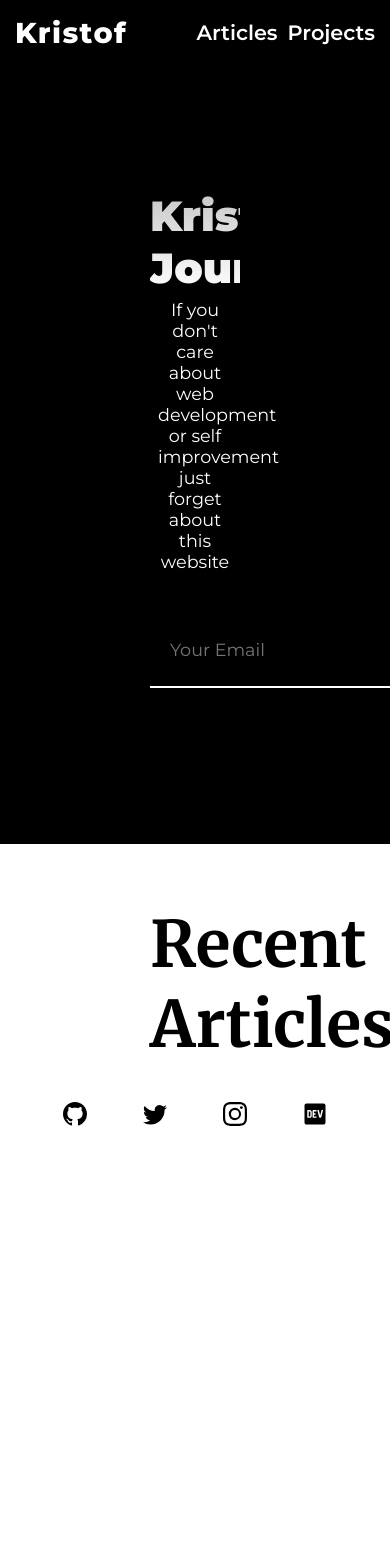
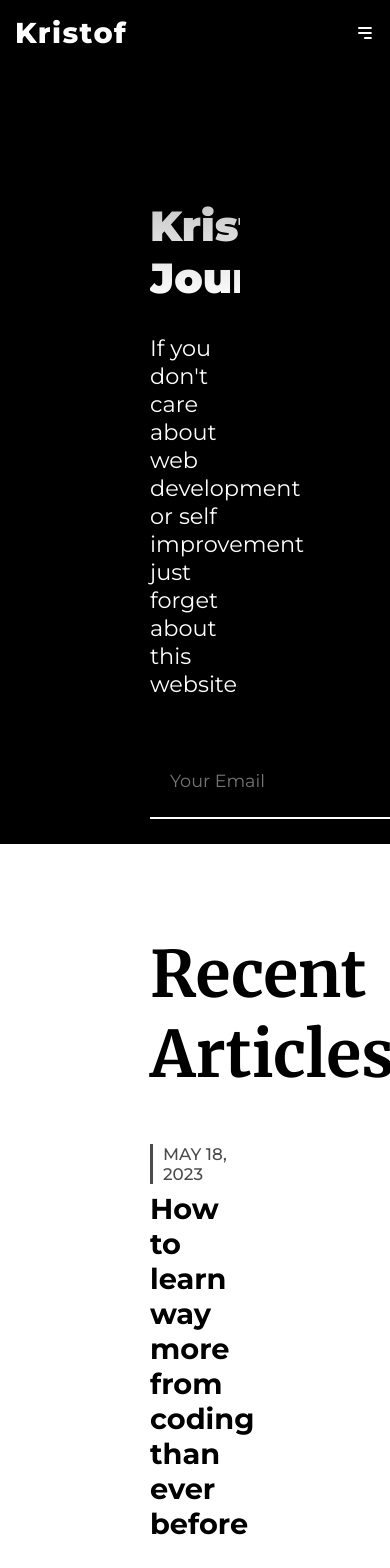
Before and after one commit to kristof1345/kristof-v.1, a Next.js app: page / in a window 390 px wide. Shown: the top 1568 px of the page. Before the commit the page ends 1154 px from the top, so only its background shows below. Built offline with nearby package versions, Linux system fonts and the light colour scheme.

Commit message:
improved

```diff
--- a/src/pages/components/Header.js
+++ b/src/pages/components/Header.js
@@ -1,7 +1,11 @@
 import Link from "next/link";
-import { BsSun, BsMoon } from "react-icons/bs";
+import { useState } from "react";
+import { HiMenuAlt3 } from "react-icons/hi";
+import { MdClose } from "react-icons/md";
 
 export default function Header() {
+  const [menu, setMenu] = useState(false);
+
   return (
     <header>
       <Link href="/">
@@ -10,7 +14,15 @@ export default function Header() {
       <nav>
         <Link href="/articles">Articles</Link>
         <Link href="/projects">Projects</Link>
+        <div className="toggle">
+          {!menu ? (
+            <HiMenuAlt3 onClick={() => setMenu((prev) => !prev)} />
+          ) : (
+            <MdClose onClick={() => setMenu((prev) => !prev)} />
+          )}
+        </div>
       </nav>
+      <div className={`dropdown ${menu === true ? "down" : ""}`}>sajdhjk</div>
     </header>
   );
 }
--- a/src/pages/index.js
+++ b/src/pages/index.js
@@ -1,4 +1,5 @@
 import { NextSeo } from "next-seo";
+import Link from "next/link";
 
 export default function Home() {
   return (
@@ -27,6 +28,29 @@ export default function Home() {
         </section>
         <section className="recent-articles">
           <h2>Recent Articles</h2>
+          <div>
+            <article>
+              <div>MAY 18, 2023</div>
+              <Link
+                href="/articles/how-to-learn-way-more-from-coding-than-ever-before"
+                className="lightlogo"
+              >
+                <h4>How to learn way more from coding than ever before</h4>
+              </Link>
+            </article>
+            <article>
+              <div>MAY 18, 2023</div>
+              <Link
+                href="/articles/how-to-learn-way-more-from-coding-than-ever-before"
+                className="lightlogo"
+              >
+                <h4>How to learn way more from coding than ever before</h4>
+              </Link>
+            </article>
+          </div>
+          <Link href="/articles" className="read-more">
+            Read More Articles
+          </Link>
         </section>
       </main>
     </>
--- a/src/styles/globals.scss
+++ b/src/styles/globals.scss
@@ -33,47 +33,8 @@ $fira: "Fira Sans", sans-serif;
   opacity: 0;
 }
 
-.example-enter {
-  opacity: 0.01;
-}
-
-.example-enter.example-enter-active {
-  opacity: 1;
-  transition: opacity 500ms ease-in;
-}
-
-.example-leave {
-  opacity: 1;
-}
-
-.example-leave.example-leave-active {
-  opacity: 0.01;
-  transition: opacity 300ms ease-in;
-}
-
-.dark {
-  background-color: #191919;
-  color: #c1c1c1;
-}
-
-.light {
-  color: #5b5b5b;
-  background-color: white;
-}
-
 .lightlogo {
   color: #000000;
-}
-
-.darklogo {
-  color: #ffffff;
-}
-
-.dark-divider {
-  border: none;
-  border-top: 0.5px dashed #414141;
-  width: 1000px;
-  margin-bottom: 12px;
 }
 
 .divider {
@@ -124,6 +85,10 @@ header {
     justify-content: end;
     font-size: 1.3rem;
     font-weight: 600;
+    .toggle {
+      display: none;
+    }
+
     a {
       color: #ffffff;
     }
@@ -153,8 +118,8 @@ header {
     padding: 0 150px;
 
     h1 {
-      margin-top: 190px;
-      font-size: 7rem;
+      margin-top: 200px;
+      font-size: 8.2vw;
       font-weight: 900;
       background: -webkit-linear-gradient(#c7c7c7, #ffffff);
       -webkit-background-clip: text;
@@ -169,7 +134,7 @@ header {
     p {
       max-width: 700px;
       color: #ffffff;
-      font-size: 1.4rem;
+      font-size: 1.6vw;
       font-weight: 400;
       padding: 25px 0;
     }
@@ -186,7 +151,7 @@ header {
         padding: 15px 20px;
         font-size: 1.1rem;
         color: white;
-        min-width: 400px;
+        min-width: 25vw;
       }
       input:focus {
         outline: none;
@@ -208,106 +173,135 @@ header {
   }
 
   .recent-articles {
-    padding: 60px 150px 10px 150px;
+    padding: 90px 150px 90px 150px;
 
     h2 {
       font-size: 4rem;
       font-family: $merri;
+      margin-bottom: 50px;
       // letter-spacing: 2px;
+    }
+
+    div {
+      article {
+        margin-top: 40px;
+        div {
+          font-size: 1.05rem;
+          margin-bottom: 7px;
+          font-weight: 500;
+          opacity: 0.7;
+          padding-left: 10px;
+          border-left: 3.5px solid black;
+        }
+
+        a {
+          display: block;
+          width: 90%;
+          text-decoration: none;
+          h4 {
+            font-size: 1.8rem;
+          }
+          h4:hover {
+            opacity: 0.5;
+          }
+        }
+      }
+    }
+
+    .read-more {
+      display: block;
+      width: max-content;
+      text-decoration: none;
+      color: #ffffff;
+      margin-top: 50px;
+      border-radius: 2px;
+      font-size: 1.1rem;
+      padding: 15px 55px;
+      font-weight: 500;
+      background-color: black;
+      border: 2px solid black;
+    }
+    .read-more:hover {
+      background-color: transparent;
+      color: black;
     }
   }
 }
 
-.light-grad {
-  position: absolute;
-  right: 0;
-  bottom: -1px;
-  width: 50px;
-  height: 2px;
-  background-image: linear-gradient(
-    to right,
-    rgba(255, 0, 0, 0),
-    rgba(255, 255, 255, 1)
-  );
-}
-
-.dark-grad {
-  position: absolute;
-  right: 0;
-  bottom: -1px;
-  width: 50px;
-  height: 2px;
-  background-image: linear-gradient(to right, rgba(255, 0, 0, 0), #191919);
-}
-
-.dark-top {
-  background-image: linear-gradient(to top, rgba(255, 0, 0, 0), #191919);
-}
-.light-top {
-  background-image: linear-gradient(
-    to top,
-    rgba(255, 0, 0, 0),
-    rgba(255, 255, 255, 1)
-  );
-}
-.dark-bottom {
-  background-image: linear-gradient(to bottom, rgba(255, 0, 0, 0), #191919);
-}
-.light-bottom {
-  background-image: linear-gradient(
-    to bottom,
-    rgba(255, 0, 0, 0),
-    rgba(255, 255, 255, 1)
-  );
-}
-
 .articles-main {
   flex: 1 1 auto;
-  padding: 0 20px;
+  padding: 100px 20px 0 20px;
+
+  h1 {
+    text-align: center;
+    font-size: 5rem;
+    font-family: $merri;
+    font-weight: 900;
+  }
 
   .articles-holder {
-    margin-top: 5px;
     margin: auto;
-    max-width: 770px;
-    padding: 15px 0 10px 0;
-    border-left: 0.8px dashed #d2d1d1; //#414141
+    margin-top: 35px;
+    max-width: 800px;
+    padding: 40px 0 10px 0;
+    border-left: 3.5px solid #000000; //#414141
     position: relative;
 
     .grad-top {
       position: absolute;
       top: 0;
       bottom: 0;
-      left: -1px;
-      width: 2px;
-      height: 35px;
+      left: -4px;
+      width: 4px;
+      height: 40px;
+      background-image: linear-gradient(
+        to top,
+        rgba(255, 0, 0, 0),
+        rgba(255, 255, 255, 1)
+      );
     }
     .grad-bottom {
       position: absolute;
       bottom: 0;
-      left: -1px;
-      width: 2px;
+      left: -4px;
+      width: 4px;
       height: 30px;
+      background-image: linear-gradient(
+        to bottom,
+        rgba(255, 0, 0, 0),
+        rgba(255, 255, 255, 1)
+      );
     }
 
     .articles {
       article {
         margin: 0 0 30px 0;
-        padding: 0 0 5px 50px;
-        border-bottom: 0.8px dashed #d2d1d1;
+        padding: 0 0 5px 40px;
         position: relative;
         .article-content {
           div {
-            font-size: 0.8rem;
+            font-size: 1rem;
             margin-bottom: 2px;
             font-weight: 500;
             opacity: 0.7;
           }
+          .timeline {
+            position: absolute;
+            width: 15px;
+            height: 15px;
+            border-radius: 999px;
+            top: -4px;
+            left: -13.5px;
+            opacity: 1;
+            background: #000000;
+            border: 5px solid white;
+          }
+
           a {
             display: block;
-            width: 90%;
             text-decoration: none;
             h4 {
-              font-size: 1.2rem;
+              font-size: 1.6rem;
               margin-bottom: 3px;
             }
             h4:hover {
@@ -322,6 +316,7 @@ header {
 
 .article-main {
   flex: 1 1 auto;
+  padding: 50px 0;
 
   .article-holder {
     max-width: 800px;
@@ -379,18 +374,13 @@ header {
 
 .projects-main {
   flex: 1 1 auto;
-  padding: 0 20px;
+  padding: 100px 20px;
 
   .projects-holder {
-    padding: 20px 0 0 0;
-
     h1 {
       text-align: center;
-      font-size: 3.8rem;
-      background: -webkit-linear-gradient(#535353, #000000);
-      -webkit-background-clip: text;
-      background-clip: text;
-      -webkit-text-fill-color: transparent;
+      font-size: 5rem;
+      font-family: $merri;
       font-weight: 900;
     }
 
@@ -459,11 +449,87 @@ footer {
   }
 }
 
-@media (max-width: 600px) {
-  .dark-divider {
-    width: 90%;
+@media (max-width: 1100px) {
+  header {
+    padding: 0 50px;
+    nav {
+      display: flex;
+      gap: 2.2rem;
+      justify-content: end;
+      font-size: 1.3rem;
+      font-weight: 600;
+      a {
+        color: #ffffff;
+      }
+
+      a:hover {
+        opacity: 0.8;
+      }
+    }
+
+    .theme-toggle {
+      flex-basis: 20%;
+      display: flex;
+      justify-content: flex-end;
+      font-size: 1.3rem;
+    }
   }
 
+  .index-main {
+    .welcomer {
+      padding: 0 50px;
+
+      h1 {
+        margin-top: 220px;
+        font-size: 8.8vw;
+      }
+
+      p {
+        font-size: 2vw;
+      }
+
+      form {
+        input {
+          min-width: 27vw;
+        }
+
+        button {
+          padding: 15px 40px;
+        }
+      }
+    }
+
+    .recent-articles {
+      padding: 80px 50px 90px 50px;
+
+      h2 {
+        font-size: 6.3vw;
+      }
+
+      div {
+        article {
+          div {
+            font-size: 1.8vw;
+          }
+
+          a {
+            width: 100%;
+            text-decoration: none;
+            h4 {
+              font-size: 3vw;
+            }
+          }
+        }
+      }
+
+      .read-more {
+        padding: 15px 45px;
+      }
+    }
+  }
+}
+
+@media (max-width: 600px) {
   .back-to-top {
     bottom: 17px;
     right: 17px;
@@ -476,15 +542,38 @@ footer {
   header {
     padding: 0 15px;
     border: none;
+    background-color: #000000;
+    z-index: 50;
 
     h2 {
       font-size: 1.8rem;
     }
 
     nav {
-      flex-basis: 50%;
-      text-align: end;
-      gap: 10px;
+      z-index: -5;
+      a {
+        display: none;
+      }
+
+      .toggle {
+        display: flex;
+        align-items: center;
+        color: white;
+        font-size: 5.1vw;
+      }
+    }
+    .dropdown {
+      position: absolute;
+      background-color: white;
+      top: 0;
+      right: 0;
+      left: 0;
+      transform: translate(0, -1000px);
+      z-index: -20;
+    }
+
+    .down {
+      transform: translate(0, 65px);
     }
 
     .theme-toggle {
@@ -503,7 +592,120 @@ footer {
       p {
         font-size: 1.1rem;
         padding: 0 8px 20px 8px;
-        text-align: center;
+      }
+    }
+  }
+
+  .index-main {
+    .welcomer {
+      background-color: #000000;
+      min-height: 100vh;
+      display: block;
+      padding: 0 150px;
+
+      h1 {
+        margin-top: 200px;
+        font-size: 10.8vw;
+        margin-bottom: 5px;
+      }
+
+      hr {
+        max-width: 710px;
+      }
+
+      p {
+        max-width: 700px;
+        color: #ffffff;
+        font-size: 1.4rem;
+        font-weight: 400;
+        padding: 25px 0;
+      }
+
+      form {
+        padding: 20px 0;
+        display: flex;
+        gap: 50px;
+
+        input {
+          background-color: transparent;
+          border: none;
+          border-bottom: 2px solid white;
+          padding: 15px 20px;
+          font-size: 1.1rem;
+          color: white;
+          min-width: 400px;
+        }
+        input:focus {
+          outline: none;
+        }
+
+        button {
+          border-radius: 2px;
+          font-size: 1.1rem;
+          padding: 15px 55px;
+          font-weight: 500;
+          background-color: white;
+          border: 2px solid white;
+        }
+        button:hover {
+          background-color: transparent;
+          color: white;
+        }
+      }
+    }
+
+    .recent-articles {
+      padding: 90px 150px 90px 150px;
+
+      h2 {
+        font-size: 4rem;
+        font-family: $merri;
+        margin-bottom: 50px;
+        // letter-spacing: 2px;
+      }
+
+      div {
+        article {
+          margin-top: 40px;
+          div {
+            font-size: 1.05rem;
+            margin-bottom: 7px;
+            font-weight: 500;
+            opacity: 0.7;
+            padding-left: 10px;
+            border-left: 3.5px solid black;
+          }
+
+          a {
+            display: block;
+            width: 90%;
+            text-decoration: none;
+            h4 {
+              font-size: 1.8rem;
+            }
+            h4:hover {
+              opacity: 0.5;
+            }
+          }
+        }
+      }
+
+      .read-more {
+        display: block;
+        width: max-content;
+        text-decoration: none;
+        color: #ffffff;
+        margin-top: 50px;
+        border-radius: 2px;
+        font-size: 1.1rem;
+        padding: 15px 55px;
+        font-weight: 500;
+        background-color: black;
+        border: 2px solid black;
+      }
+      .read-more:hover {
+        background-color: transparent;
+        color: black;
       }
     }
   }
```
Also changed, not shown: src/pages/articles.js (+5 -4 lines).
